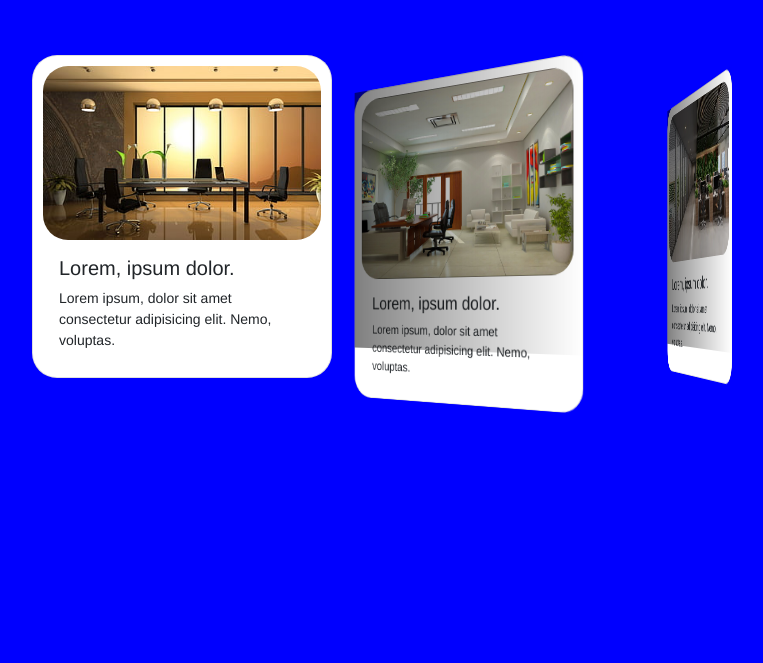
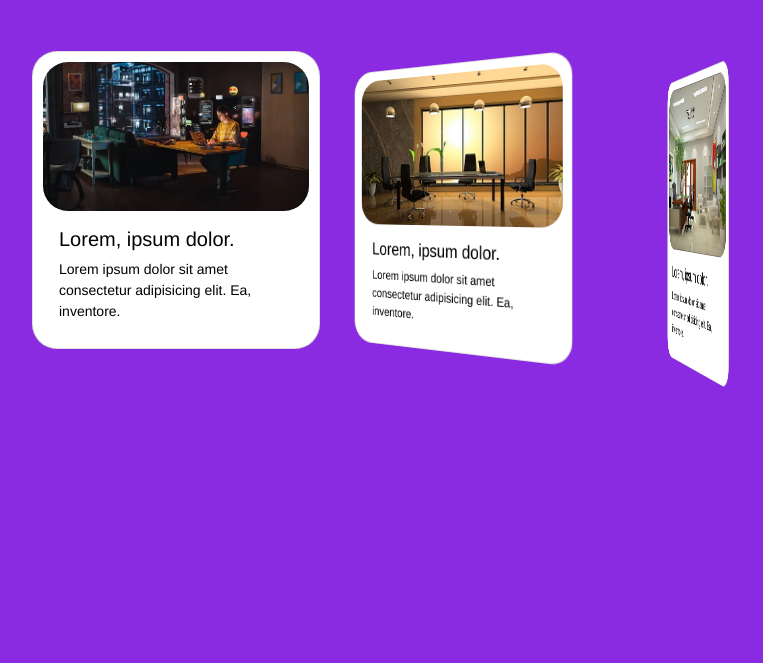
Before and after one commit to amolkapadi/swiperjsslider, a plain HTML site: page index.html in a window 1280 px wide. Shown: the part 137-800 px from the top of the page, without its empty margins (458-1221 px from the left). Drawn offline with nearby package versions, Linux system fonts and the light colour scheme.

Commit message:
Update index.html

```diff
--- a/index.html
+++ b/index.html
@@ -11,20 +11,22 @@
     body {
       position: relative;
       height: 100%;
+
     }
 
     body {
+      background: blueviolet;
       font-family: Helvetica Neue, Helvetica, Arial, sans-serif;
       font-size: 14px;
+      color: #000;
       margin: 0;
       padding: 0;
-      background-color: blue;
     }
 
     swiper-container {
       width: 100%;
       padding-top: 50px;
-      padding-bottom: 250px;
+      padding-bottom: 50px;
     }
 
     swiper-slide {
@@ -35,112 +37,111 @@
     }
 
     swiper-slide img {
+      display: block;
       width: 100%;
     }
     .card{
+        border-radius: 25px;
         padding: 10px;
-        border-radius: 25px;
     }
     .card-img-top{
         border-radius: 25px;
+
     }
-
   </style>
 </head>
 
 <body>
-    <h2 class="text-center py-5 text-white">Beautiful slider Card</h2>
-
+    <h3 class="text-center text-white py-5">Beautiful slider Card</h3>
   <swiper-container class="mySwiper" pagination="false" effect="coverflow" grab-cursor="true" centered-slides="true"
     slides-per-view="auto" coverflow-effect-rotate="50" coverflow-effect-stretch="0" coverflow-effect-depth="100"
-    coverflow-effect-modifier="1" coverflow-effect-slide-shadows="true">
-
+    coverflow-effect-modifier="1" coverflow-effect-slide-shadows="false">
     <swiper-slide>
-        <div class="card" >
-            <img src="./img/img1.jpg" class="card-img-top" alt="...">
+        <div class="card" style="width: 18rem;">
+  <img src="./img/img6.webp" class="card-img-top" alt="...">
   <div class="card-body">
     <h5 class="card-title">Lorem, ipsum dolor.</h5>
-              <p class="card-text">Lorem ipsum, dolor sit amet consectetur adipisicing elit. Nemo, voluptas.</p>
+    <p class="card-text">Lorem ipsum dolor sit amet consectetur adipisicing elit. Ea, inventore.</p>
 
   </div>
 </div>
     </swiper-slide>
     <swiper-slide>
-        <div class="card" >
-            <img src="./img/img2.jpg" class="card-img-top" alt="...">
+        <div class="card" style="width: 18rem;">
+  <img src="./img/img1.jpg" class="card-img-top" alt="...">
   <div class="card-body">
     <h5 class="card-title">Lorem, ipsum dolor.</h5>
-              <p class="card-text">Lorem ipsum, dolor sit amet consectetur adipisicing elit. Nemo, voluptas.</p>
+    <p class="card-text">Lorem ipsum dolor sit amet consectetur adipisicing elit. Ea, inventore.</p>
 
   </div>
 </div>
     </swiper-slide>
     <swiper-slide>
-        <div class="card" >
-            <img src="./img/img3.webp" class="card-img-top" alt="...">
+        <div class="card" style="width: 18rem;">
+  <img src="./img/img2.jpg" class="card-img-top" alt="...">
   <div class="card-body">
     <h5 class="card-title">Lorem, ipsum dolor.</h5>
-              <p class="card-text">Lorem ipsum, dolor sit amet consectetur adipisicing elit. Nemo, voluptas.</p>
+    <p class="card-text">Lorem ipsum dolor sit amet consectetur adipisicing elit. Ea, inventore.</p>
 
   </div>
 </div>
     </swiper-slide>
     <swiper-slide>
-        <div class="card" >
-            <img src="./img/img4.jpg" class="card-img-top" alt="...">
+        <div class="card" style="width: 18rem;">
+  <img src="./img/img3.webp" class="card-img-top" alt="...">
   <div class="card-body">
     <h5 class="card-title">Lorem, ipsum dolor.</h5>
-              <p class="card-text">Lorem ipsum, dolor sit amet consectetur adipisicing elit. Nemo, voluptas.</p>
+    <p class="card-text">Lorem ipsum dolor sit amet consectetur adipisicing elit. Ea, inventore.</p>
 
   </div>
 </div>
     </swiper-slide>
     <swiper-slide>
-        <div class="card" >
-            <img src="./img/img5.webp" class="card-img-top" alt="...">
+        <div class="card" style="width: 18rem;">
+  <img src="./img/img4.jpg" class="card-img-top" alt="...">
   <div class="card-body">
-              <h5 class="card-title">Lorem, ipsum dolor.</h5>
-              <p class="card-text">Lorem ipsum, dolor sit amet consectetur adipisicing elit. Nemo, voluptas.</p>
+    <h5 class="card-title">Lorem, ipsum dolor.Card title</h5>
+    <p class="card-text">Lorem ipsum dolor sit amet consectetur adipisicing elit. Ea, inventore.</p>
 
   </div>
 </div>
     </swiper-slide>
     <swiper-slide>
-        <div class="card" >
-            <img src="./img/img6.webp" class="card-img-top" alt="...">
+        <div class="card" style="width: 18rem;">
+  <img src="./img/img5.webp" class="card-img-top" alt="...">
   <div class="card-body">
     <h5 class="card-title">Lorem, ipsum dolor.</h5>
-              <p class="card-text">Lorem ipsum, dolor sit amet consectetur adipisicing elit. Nemo, voluptas.</p>
+    <p class="card-text">Lorem ipsum dolor sit amet consectetur adipisicing elit. Ea, inventore.</p>
 
   </div>
 </div>
     </swiper-slide>
     <swiper-slide>
-        <div class="card" >
-            <img src="./img/img1.jpg" class="card-img-top" alt="...">
+        <div class="card" style="width: 18rem;">
+  <img src="./img/img6.webp" class="card-img-top" alt="...">
   <div class="card-body">
     <h5 class="card-title">Lorem, ipsum dolor.</h5>
-              <p class="card-text">Lorem ipsum, dolor sit amet consectetur adipisicing elit. Nemo, voluptas.</p>
+    <p class="card-text">Lorem ipsum dolor sit amet consectetur adipisicing elit. Ea, inventore.</p>
 
   </div>
 </div>
     </swiper-slide>
     <swiper-slide>
-        <div class="card" >
-            <img src="./img/img2.jpg" class="card-img-top" alt="...">
+        <div class="card" style="width: 18rem;">
+  <img src="./img/img1.jpg" class="card-img-top" alt="...">
   <div class="card-body">
     <h5 class="card-title">Lorem, ipsum dolor.</h5>
-              <p class="card-text">Lorem ipsum, dolor sit amet consectetur adipisicing elit. Nemo, voluptas.</p>
+    <p class="card-text">Lorem ipsum dolor sit amet consectetur adipisicing elit. Ea, inventore.</p>
 
   </div>
 </div>
     </swiper-slide>
     <swiper-slide>
-        <div class="card" >
-            <img src="./img/img3.webp" class="card-img-top" alt="...">
+        <div class="card" style="width: 18rem;">
+  <img src="./img/img2.jpg" class="card-img-top" alt="...">
   <div class="card-body">
     <h5 class="card-title">Lorem, ipsum dolor.</h5>
-              <p class="card-text">Lorem ipsum, dolor sit amet consectetur adipisicing elit. Nemo, voluptas.</p>
+    <p class="card-text">Lorem ipsum dolor sit amet consectetur adipisicing elit. Ea, inventore.</p>
 
   </div>
 </div>
@@ -148,7 +149,7 @@
   </swiper-container>
 
   <script src="https://cdn.jsdelivr.net/npm/swiper@9/swiper-element-bundle.min.js"></script>
-  <script src="https://cdn.jsdelivr.net/npm/bootstrap@5.0.2/dist/js/bootstrap.bundle.min.js" integrity="sha384-MrcW6ZMFYlzcLA8Nl+NtUVF0sA7MsXsP1UyJoMp4YLEuNSfAP+JcXn/tWtIaxVXM" crossorigin="anonymous"></script>
+
 </body>
 
 </html>
```
Lines whose indentation alone changed are shown as unchanged.
